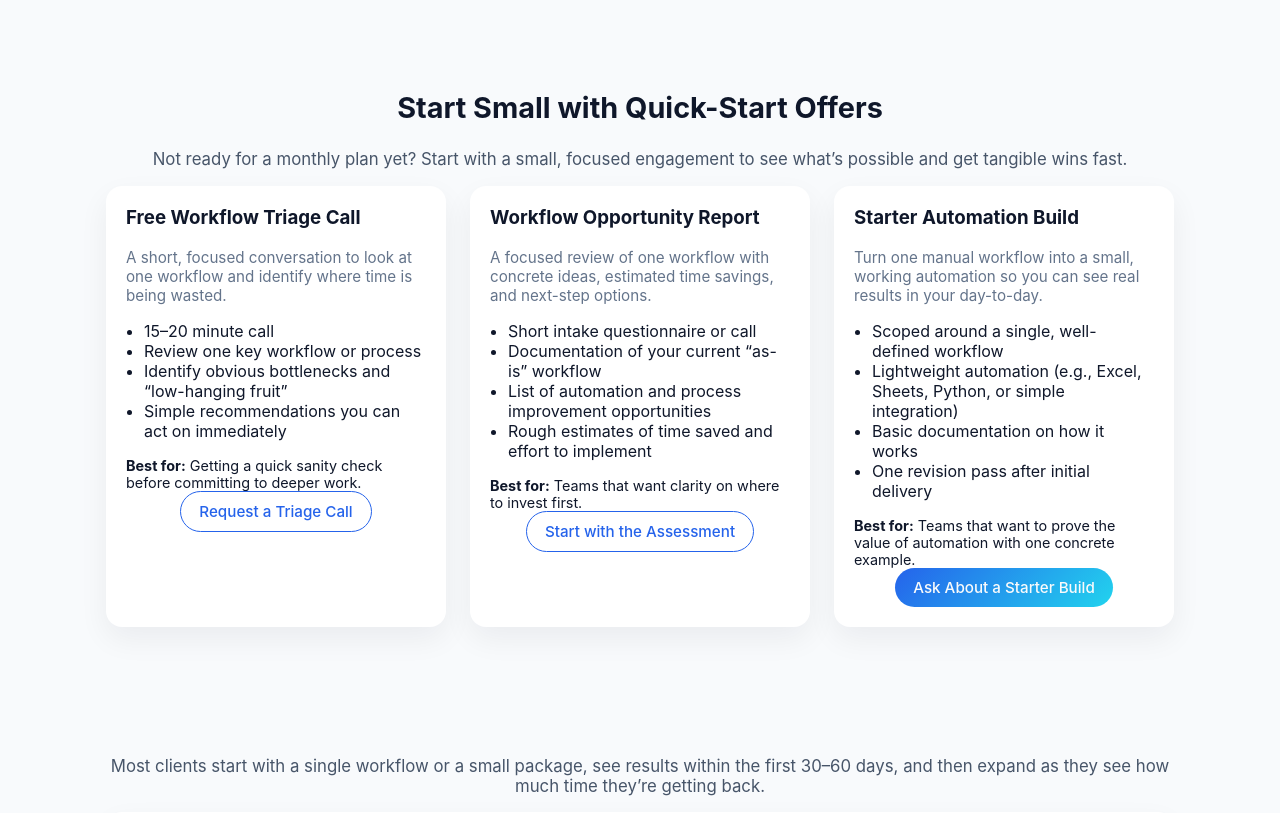
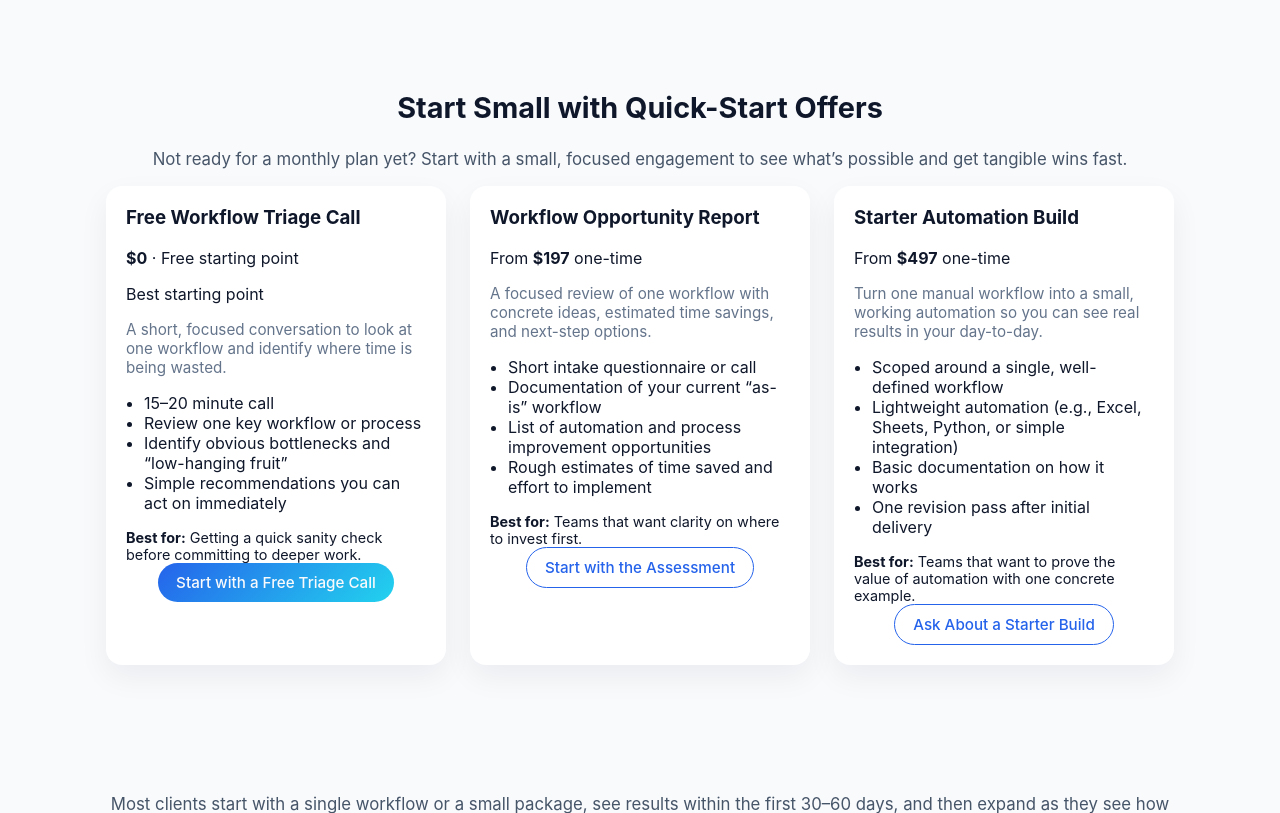
Before and after one commit to ericsjaffe/peakops_automation, a Flask app: page /pricing in a window 1280 px wide. Shown: the part 345-1158 px from the top of the page. Run offline with Flask 3, Linux system fonts and the light colour scheme.

Commit message:
Update pricing.html

```diff
--- a/templates/pricing.html
+++ b/templates/pricing.html
@@ -5,7 +5,7 @@ Pricing & Engagement Options | PeakOps Automation
 {% endblock %}
 
 {% block meta_description %}
-See PeakOps Automation pricing and engagement options, from quick workflow tune-ups to ongoing automation support with clear deliverables and flexible terms.
+See PeakOps Automation pricing and engagement options, from quick workflow tune-ups to ongoing automation support, including free and fixed-fee quick-start offers.
 {% endblock %}
 
 {% block extra_meta %}
@@ -17,17 +17,17 @@ See PeakOps Automation pricing and engagement options, from quick workflow tune-
   <meta property="og:type" content="website">
   <meta property="og:site_name" content="PeakOps Automation">
   <meta property="og:title" content="Pricing & Engagement Options | PeakOps Automation">
-  <meta property="og:description" content="Explore PeakOps Automation pricing and engagement options, from quick workflow tune-ups to ongoing automation support.">
+  <meta property="og:description" content="Explore PeakOps Automation pricing and engagement options, from free quick-start offers to ongoing automation support.">
   <meta property="og:url" content="https://peakops.club/pricing">
   <meta property="og:image" content="https://peakops.club/static/img/peakops-social-card.png">
 
   <!-- Twitter -->
   <meta name="twitter:card" content="summary_large_image">
   <meta name="twitter:title" content="Pricing & Engagement Options | PeakOps Automation">
-  <meta name="twitter:description" content="Explore PeakOps Automation pricing and engagement options, from quick workflow tune-ups to ongoing automation support.">
+  <meta name="twitter:description" content="Explore PeakOps Automation pricing and engagement options, from free quick-start offers to ongoing automation support.">
   <meta name="twitter:image" content="https://peakops.club/static/img/peakops-social-card.png">
 
-  <!-- JSON-LD: OfferCatalog -->
+  <!-- JSON-LD: OfferCatalog with individual offers -->
   <script type="application/ld+json">
   {
     "@context": "https://schema.org",
@@ -37,7 +37,45 @@ See PeakOps Automation pricing and engagement options, from quick workflow tune-
     "provider": {
       "@type": "Organization",
       "name": "PeakOps Automation"
-    }
+    },
+    "itemListElement": [
+      {
+        "@type": "Offer",
+        "name": "Free Workflow Triage Call",
+        "url": "https://peakops.club/pricing#offers",
+        "price": "0",
+        "priceCurrency": "USD",
+        "description": "A 15–20 minute call to review one workflow, identify bottlenecks, and share quick recommendations."
+      },
+      {
+        "@type": "Offer",
+        "name": "Workflow Opportunity Report",
+        "url": "https://peakops.club/pricing#offers",
+        "price": "197",
+        "priceCurrency": "USD",
+        "priceSpecification": {
+          "@type": "UnitPriceSpecification",
+          "price": "197",
+          "priceCurrency": "USD",
+          "name": "Starting at"
+        },
+        "description": "A focused review of one workflow with documentation, improvement ideas, and time-savings estimates."
+      },
+      {
+        "@type": "Offer",
+        "name": "Starter Automation Build",
+        "url": "https://peakops.club/pricing#offers",
+        "price": "497",
+        "priceCurrency": "USD",
+        "priceSpecification": {
+          "@type": "UnitPriceSpecification",
+          "price": "497",
+          "priceCurrency": "USD",
+          "name": "Starting at"
+        },
+        "description": "A small, scoped automation for one workflow, including documentation and a revision pass."
+      }
+    ]
   }
   </script>
 
@@ -80,7 +118,7 @@ See PeakOps Automation pricing and engagement options, from quick workflow tune-
   </div>
 </section>
 
-{# OFFERS SECTION: quick-start, consistent with Services #}
+{# OFFERS SECTION: quick-start #}
 <section class="section section-alt" id="offers">
   <div class="container">
     <h2 class="section-title">Start Small with Quick-Start Offers</h2>
@@ -90,8 +128,14 @@ See PeakOps Automation pricing and engagement options, from quick workflow tune-
     </p>
 
     <div class="grid grid-3">
-      <article class="card">
-        <h3>Free Workflow Triage Call</h3>
+
+      {# 1. Primary starting CTA + price #}
+      <article class="card card-highlight">
+        <div class="card-header">
+          <h3>Free Workflow Triage Call</h3>
+          <p class="price-tag"><strong>$0</strong> · Free starting point</p>
+          <p class="badge badge-primary">Best starting point</p>
+        </div>
         <p class="note">
           A short, focused conversation to look at one workflow and identify where time is being wasted.
         </p>
@@ -105,12 +149,17 @@ See PeakOps Automation pricing and engagement options, from quick workflow tune-
           <strong>Best for:</strong> Getting a quick sanity check before committing to deeper work.
         </p>
         <div class="center">
-          <a href="{{ url_for('contact') }}" class="btn btn-secondary">Request a Triage Call</a>
+          {# Primary CTA across the offers #}
+          <a href="{{ url_for('contact') }}" class="btn btn-primary">Start with a Free Triage Call</a>
         </div>
       </article>
 
+      {# 2. Workflow Opportunity Report with price #}
       <article class="card">
-        <h3>Workflow Opportunity Report</h3>
+        <div class="card-header">
+          <h3>Workflow Opportunity Report</h3>
+          <p class="price-tag">From <strong>$197</strong> one-time</p>
+        </div>
         <p class="note">
           A focused review of one workflow with concrete ideas, estimated time savings, and next-step options.
         </p>
@@ -128,8 +177,12 @@ See PeakOps Automation pricing and engagement options, from quick workflow tune-
         </div>
       </article>
 
+      {# 3. Starter Automation Build with price #}
       <article class="card">
-        <h3>Starter Automation Build</h3>
+        <div class="card-header">
+          <h3>Starter Automation Build</h3>
+          <p class="price-tag">From <strong>$497</strong> one-time</p>
+        </div>
         <p class="note">
           Turn one manual workflow into a small, working automation so you can see real results in your day-to-day.
         </p>
@@ -143,9 +196,10 @@ See PeakOps Automation pricing and engagement options, from quick workflow tune-
           <strong>Best for:</strong> Teams that want to prove the value of automation with one concrete example.
         </p>
         <div class="center">
-          <a href="{{ url_for('contact') }}" class="btn btn-primary">Ask About a Starter Build</a>
+          <a href="{{ url_for('contact') }}" class="btn btn-secondary">Ask About a Starter Build</a>
         </div>
       </article>
+
     </div>
   </div>
 </section>
@@ -222,7 +276,8 @@ See PeakOps Automation pricing and engagement options, from quick workflow tune-
     </p>
 
     <div class="center" style="margin-top: 32px;">
-      <a href="{{ url_for('contact') }}" class="btn btn-primary">Talk About Your Needs</a>
+      {# Echo the primary CTA again here #}
+      <a href="{{ url_for('contact') }}" class="btn btn-primary">Start with a Free Triage Call</a>
       <a href="{{ url_for('self_assessment') }}" class="btn btn-secondary">Take the Self-Assessment First</a>
     </div>
   </div>
```
